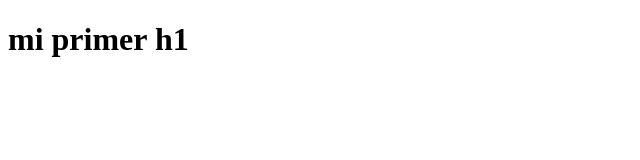
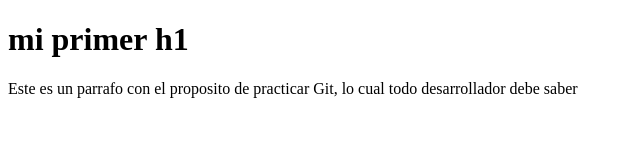
Before and after one commit to bushido7dev/git-first, a plain HTML site: page index.html in a window 1280 px wide. Shown: the whole page, without its empty margins (0-640 px from the left). Drawn offline with Linux system fonts and the light colour scheme.

Commit message:
Fue agregado un párrafo dentro del body

```diff
--- a/index.html
+++ b/index.html
@@ -8,5 +8,7 @@
 </head>
 <body>
     <h1>mi primer h1</h1>
+    <p>Este es un parrafo con el proposito de practicar Git, lo cual todo desarrollador debe saber</p>
+
 </body>
 </html>
```
